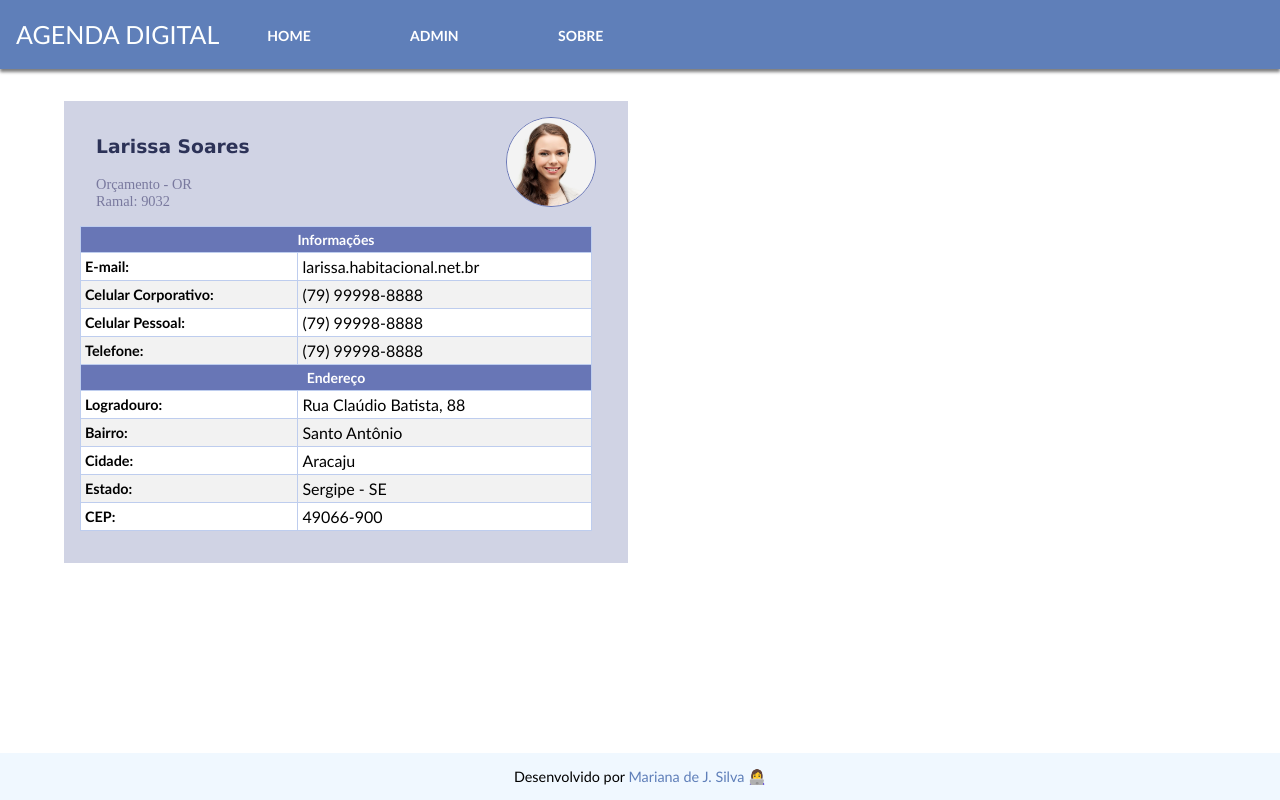
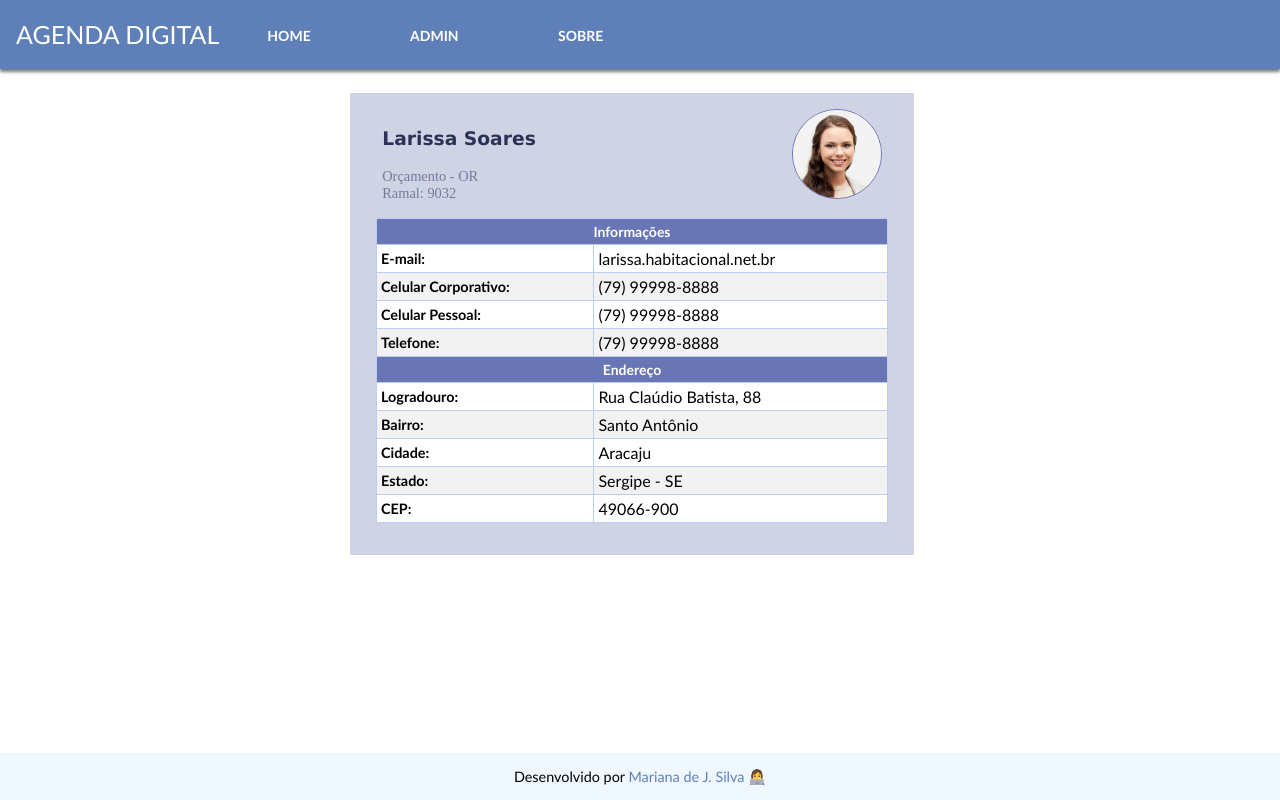
Before and after one commit to mariana-js/Agenda-Digital, an Angular app in the folder Frontend/agendadigital/: page /admin in a window 1280 px wide. Built offline with nearby package versions, Linux system fonts and the light colour scheme; no server answers; a web font is replaced by a local one.

Commit message:
ADD: Styles finaly page pessoa/contact.

```diff
--- a/Frontend/agendadigital/src/app/admin/admin.component.css
+++ b/Frontend/agendadigital/src/app/admin/admin.component.css
@@ -5,11 +5,12 @@
 .area {
   margin: 2rem;
   padding: 0.9rem;
-  display: block;
+  display: flex;
   background-color: rgb(243, 243, 243);
   border-radius: 0.3rem;
   width: 50rem;
-  position: absolute;
+  position: relative;
+  justify-content: center;
 }
 
 .area1 {
--- a/Frontend/agendadigital/src/app/head/head.component.css
+++ b/Frontend/agendadigital/src/app/head/head.component.css
@@ -1,13 +1,15 @@
 .head {
   box-shadow: 0px 3px 3px rgb(125, 125, 126);
   width: 100%;
-  position: relative; /* Posicione o menu como referência */
+  position: relative;
+  /* Posicione o menu como referência */
   z-index: 1;
   height: 3.5rem;
   display: flex;
   flex: 1;
 }
-.head,p {
+
+.head, p {
   background-color: rgb(95, 127, 185);
   margin: 0;
   padding: 0.4rem 0;
@@ -34,9 +36,11 @@ a {
   font-size: 14px;
   display: inline-flexbox;
   color: white;
-  text-transform:capitalize;
+  text-transform: capitalize;
 }
 
 .container {
   display: flex;
+  justify-content: center;
+  flex-direction: row;
 }
--- a/Frontend/agendadigital/src/app/principal/pessoa/pessoa.component.css
+++ b/Frontend/agendadigital/src/app/principal/pessoa/pessoa.component.css
@@ -1,12 +1,13 @@
 nav {
-  display: inline-table;
+  display:flex;
   justify-content: center;
+  position: relative;
 }
 
 .pagina-pessoa {
-  margin: 2rem 4rem;
+  margin: 1.5rem 5rem 4rem 4rem;
   display: flex;
-  position: absolute;
+  position: relative;
   width: max-content;
   height: min-content;
 
@@ -14,8 +15,9 @@ nav {
   background-color: #d0d3e4;
 
   flex-direction: column;
-  align-items: baseline;
+  align-items: center;
 }
+
 /* Mantenha suas outras regras CSS */
 
 .title-contact.custom-color {
--- a/Frontend/agendadigital/src/styles.css
+++ b/Frontend/agendadigital/src/styles.css
@@ -2,6 +2,7 @@ body {
   background-color: white;
   font-family: 'Gill Sans', 'Gill Sans MT', Calibri, 'Trebuchet MS', sans-serif;
   margin: 0;
+
 }
 
 .page {
```
